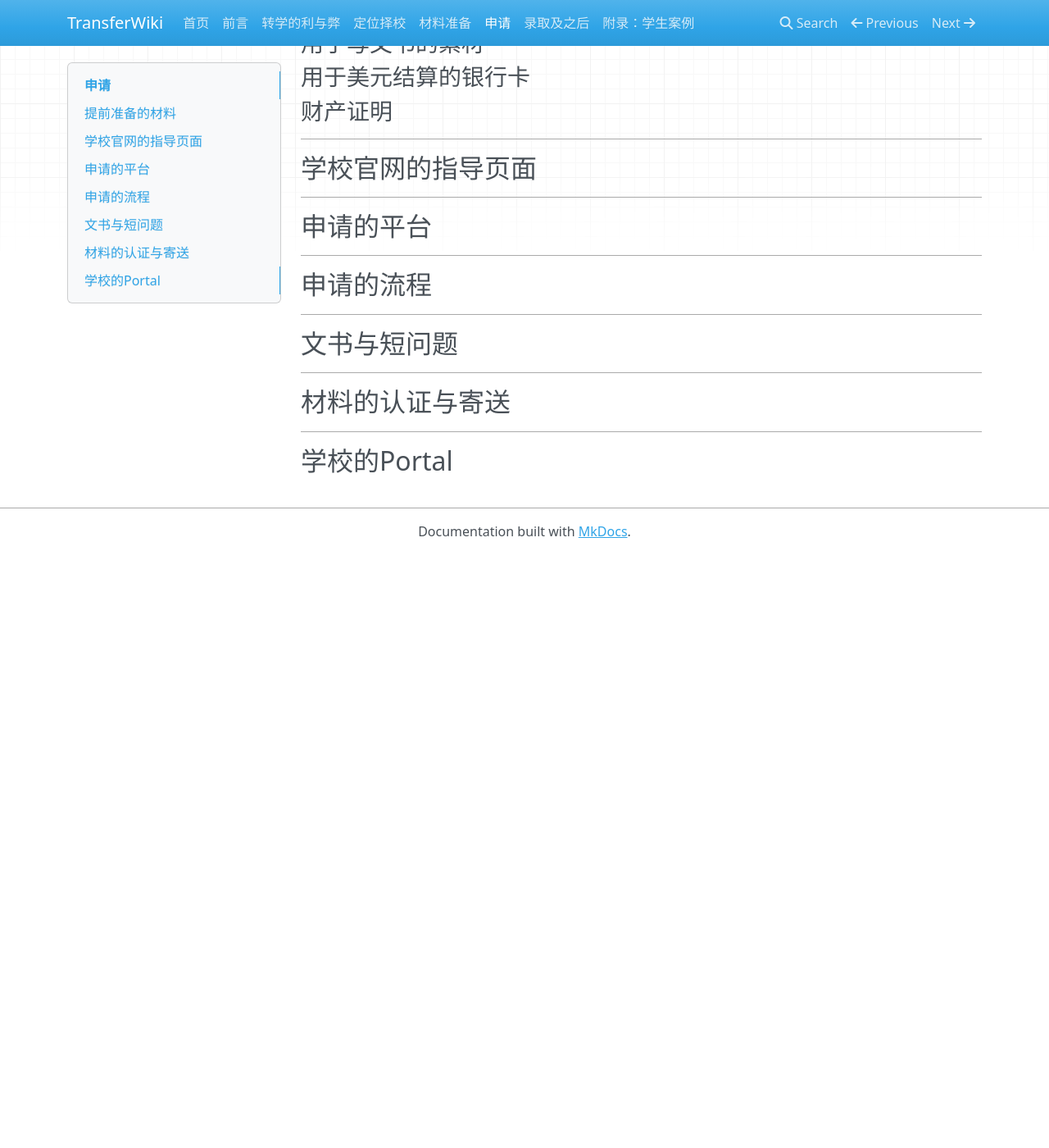
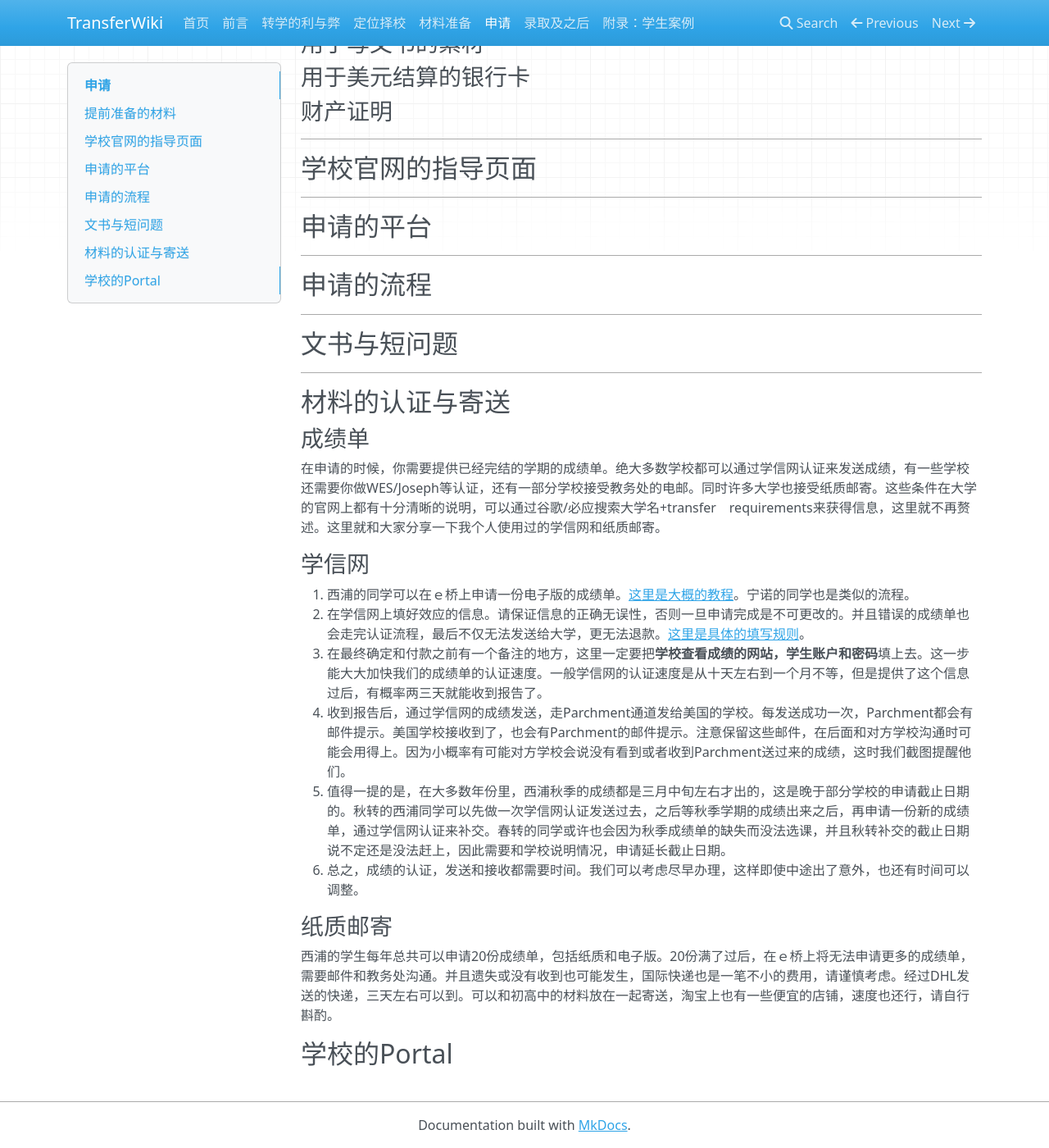
Before and after one commit to SihanXU/TransferWiki, an MkDocs documentation site: the page built from docs/apply.md, in a window 1280 px wide and 1400 px high, scrolled down 170 px. Shown: the whole window at 82% size. Built offline with MkDocs 1.6.1, drawn with Linux system fonts in a browser that asks for light colours; nearby versions of some CDN libraries; before the commit the page ends 900 px from its top, so only the background shows below that.

Commit message:
Update apply.md

```diff
--- a/docs/apply.md
+++ b/docs/apply.md
@@ -29,7 +29,15 @@
 ***
 
 ## 材料的认证与寄送
-
-***
-
+### 成绩单
+在申请的时候，你需要提供已经完结的学期的成绩单。绝大多数学校都可以通过学信网认证来发送成绩，有一些学校还需要你做WES/Joseph等认证，还有一部分学校接受教务处的电邮。同时许多大学也接受纸质邮寄。这些条件在大学的官网上都有十分清晰的说明，可以通过谷歌/必应搜索大学名+transfer　requirements来获得信息，这里就不再赘述。这里就和大家分享一下我个人使用过的学信网和纸质邮寄。
+### 学信网
+1. 西浦的同学可以在ｅ桥上申请一份电子版的成绩单。[这里是大概的教程](https://mp.weixin.qq.com/s/V5pjh7Yy-48c7tRAB_9eWA)。宁诺的同学也是类似的流程。
+2. 在学信网上填好效应的信息。请保证信息的正确无误性，否则一旦申请完成是不可更改的。并且错误的成绩单也会走完认证流程，最后不仅无法发送给大学，更无法退款。[这里是具体的填写规则](https://zhuanlan.zhihu.com/p/153545270)。
+3. 在最终确定和付款之前有一个备注的地方，这里一定要把**学校查看成绩的网站，学生账户和密码**填上去。这一步能大大加快我们的成绩单的认证速度。一般学信网的认证速度是从十天左右到一个月不等，但是提供了这个信息过后，有概率两三天就能收到报告了。
+4. 收到报告后，通过学信网的成绩发送，走Parchment通道发给美国的学校。每发送成功一次，Parchment都会有邮件提示。美国学校接收到了，也会有Parchment的邮件提示。注意保留这些邮件，在后面和对方学校沟通时可能会用得上。因为小概率有可能对方学校会说没有看到或者收到Parchment送过来的成绩，这时我们截图提醒他们。
+5. 值得一提的是，在大多数年份里，西浦秋季的成绩都是三月中旬左右才出的，这是晚于部分学校的申请截止日期的。秋转的西浦同学可以先做一次学信网认证发送过去，之后等秋季学期的成绩出来之后，再申请一份新的成绩单，通过学信网认证来补交。春转的同学或许也会因为秋季成绩单的缺失而没法选课，并且秋转补交的截止日期说不定还是没法赶上，因此需要和学校说明情况，申请延长截止日期。
+6. 总之，成绩的认证，发送和接收都需要时间。我们可以考虑尽早办理，这样即使中途出了意外，也还有时间可以调整。
+### 纸质邮寄
+西浦的学生每年总共可以申请20份成绩单，包括纸质和电子版。20份满了过后，在ｅ桥上将无法申请更多的成绩单，需要邮件和教务处沟通。并且遗失或没有收到也可能发生，国际快递也是一笔不小的费用，请谨慎考虑。经过DHL发送的快递，三天左右可以到。可以和初高中的材料放在一起寄送，淘宝上也有一些便宜的店铺，速度也还行，请自行斟酌。
 ## 学校的Portal
```
